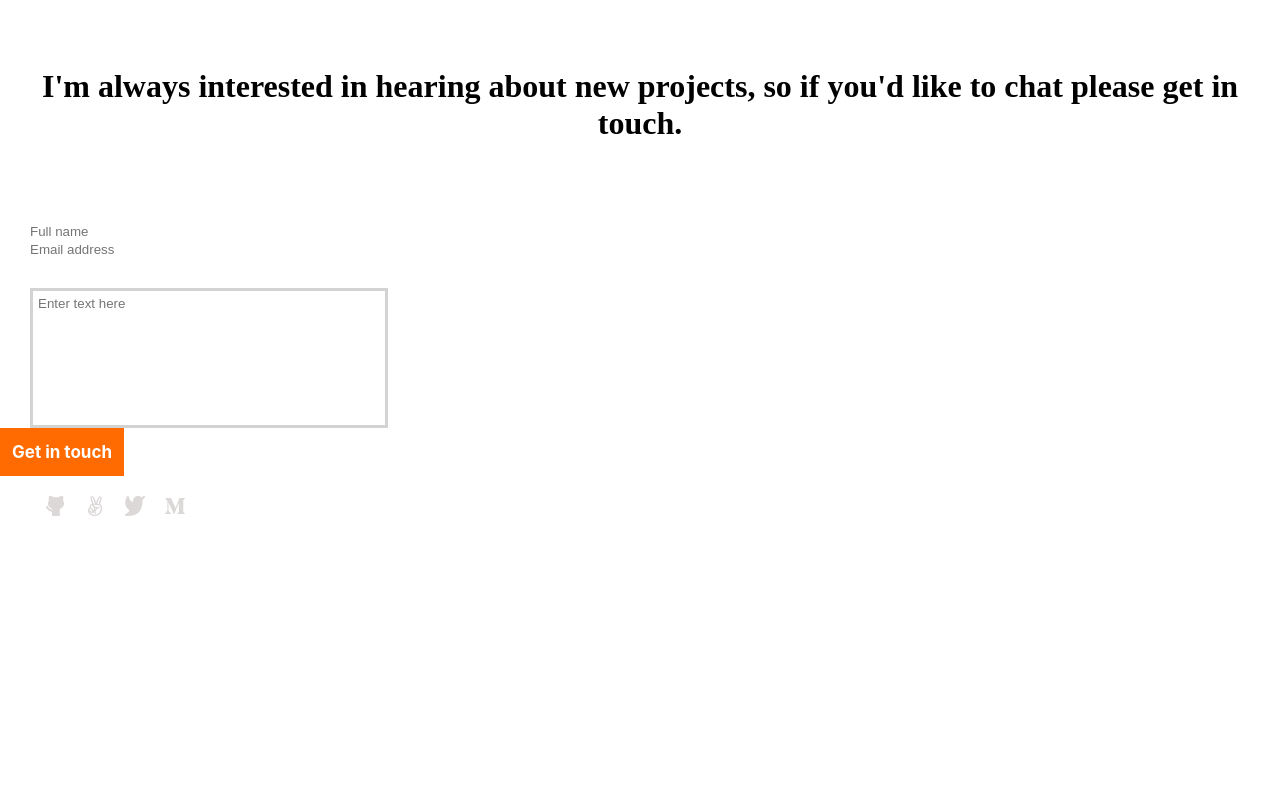
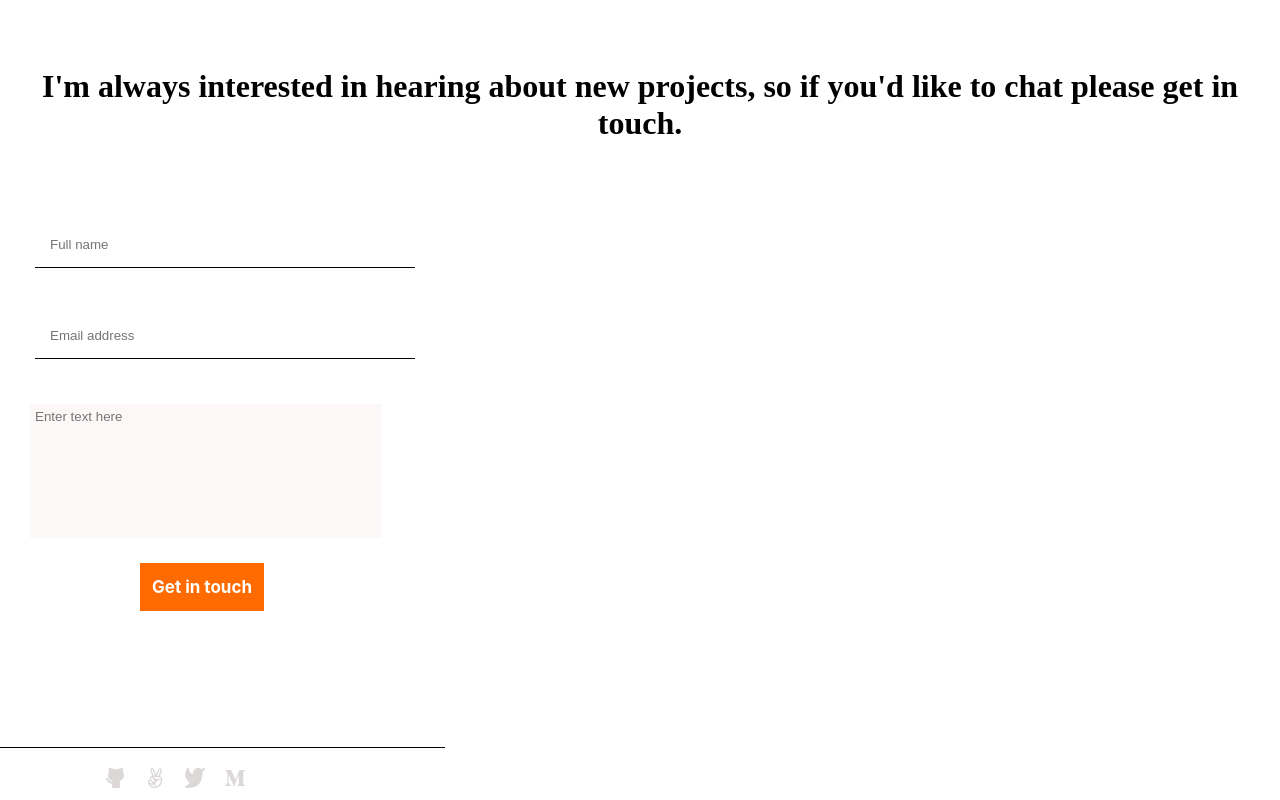
Before and after one commit to StarMindz/Portfolio-setup-and-mobile-version-skeleton, a plain HTML site: page index.html in a window 1280 px wide. Shown: the part 5978-6778 px from the top of the page. Before the commit the page ends 6506 px from the top, so only its background shows below. Drawn offline with Linux system fonts and the light colour scheme.

Commit message:
set margins on button form

```diff
--- a/index.html
+++ b/index.html
@@ -158,12 +158,12 @@
               <br>
               <input class="text2" type="textarea" name="text" id="text" placeholder="Enter text here" maxlength="500">
               <br>
-              <button type="submit">Get in touch</button>
+              <button id="cntcbutton" type="submit">Get in touch</button>
             </form>
             </div>
         </section>
         <footer>
-            <ul class="icons">
+            <ul id="icons2" class="icons">
                 <li><a href=""><img src="images/snapchat.png" alt=""></a></li>
                 <li><a href=""><img src="images/linkedin.png" alt=""></a></li>
                 <li><a href=""><img src="images/hands.png" alt=""></a></li>
--- a/style.css
+++ b/style.css
@@ -441,16 +441,29 @@ button {
 
 .text1 {
   border: none;
-  margin-left: 30px;
-  width: 350px
+  border-bottom: 1px solid black;
+  margin-left: 35px;
+  width: 350px;
+  margin-bottom: 45px;
+  padding: 15px;
 }
 
 .text2 {
-  border: solid;
-  border-width: 3px;
-  border-color: lightgray;
+  background: #FBF8F7;
   margin-left: 30px;
   margin-right: 30px;
   padding: 5px 170px 114px 5px;
-  margin-top: 30px;
+  border: none;
 }
+
+#cntcbutton {
+  margin-left: 140px;
+  margin-top: 25px;
+}
+
+#icons2 {
+  margin-top: 136px;
+  padding-left: 95px;
+  border-top: 1px solid black;
+  width: 350px;
+}
```
